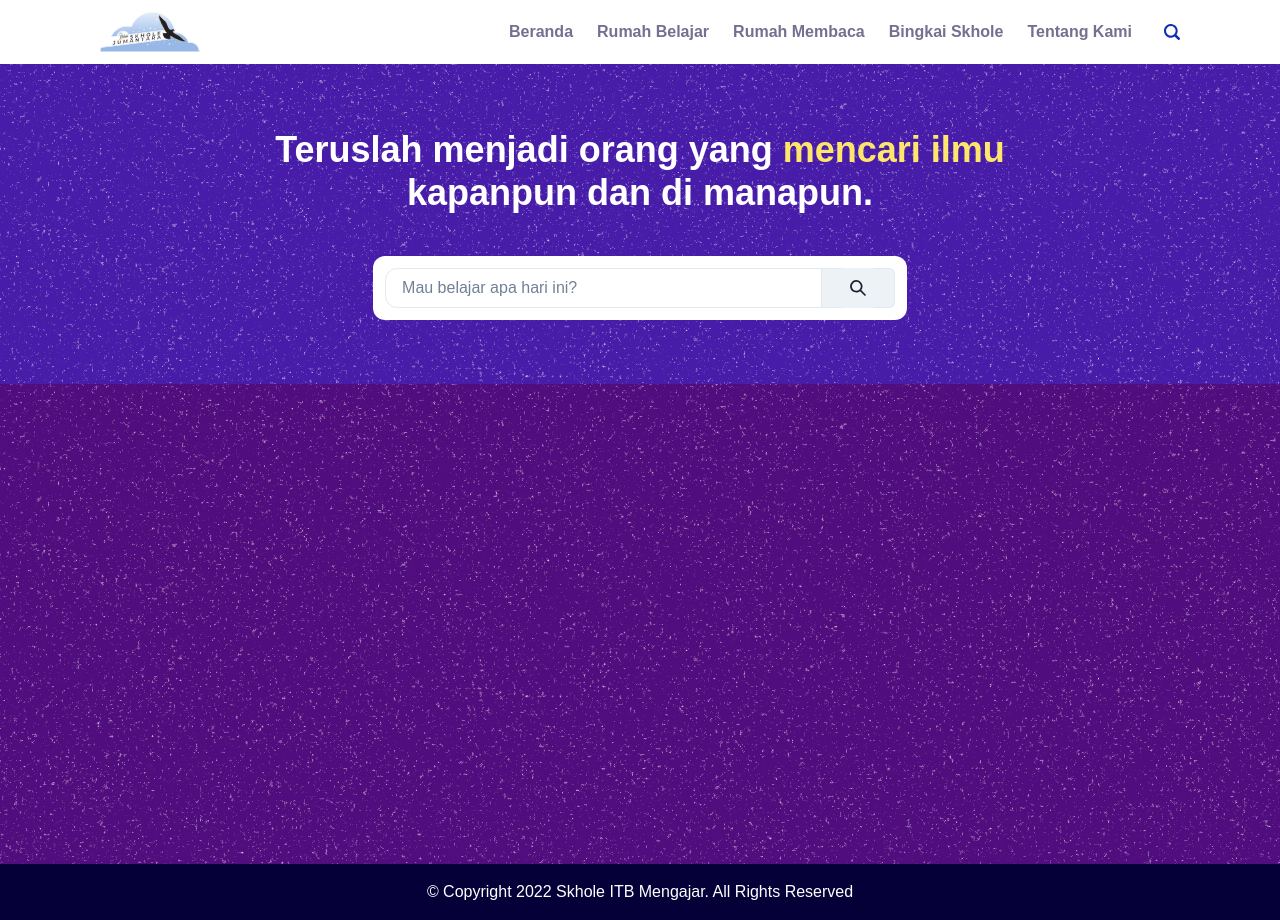
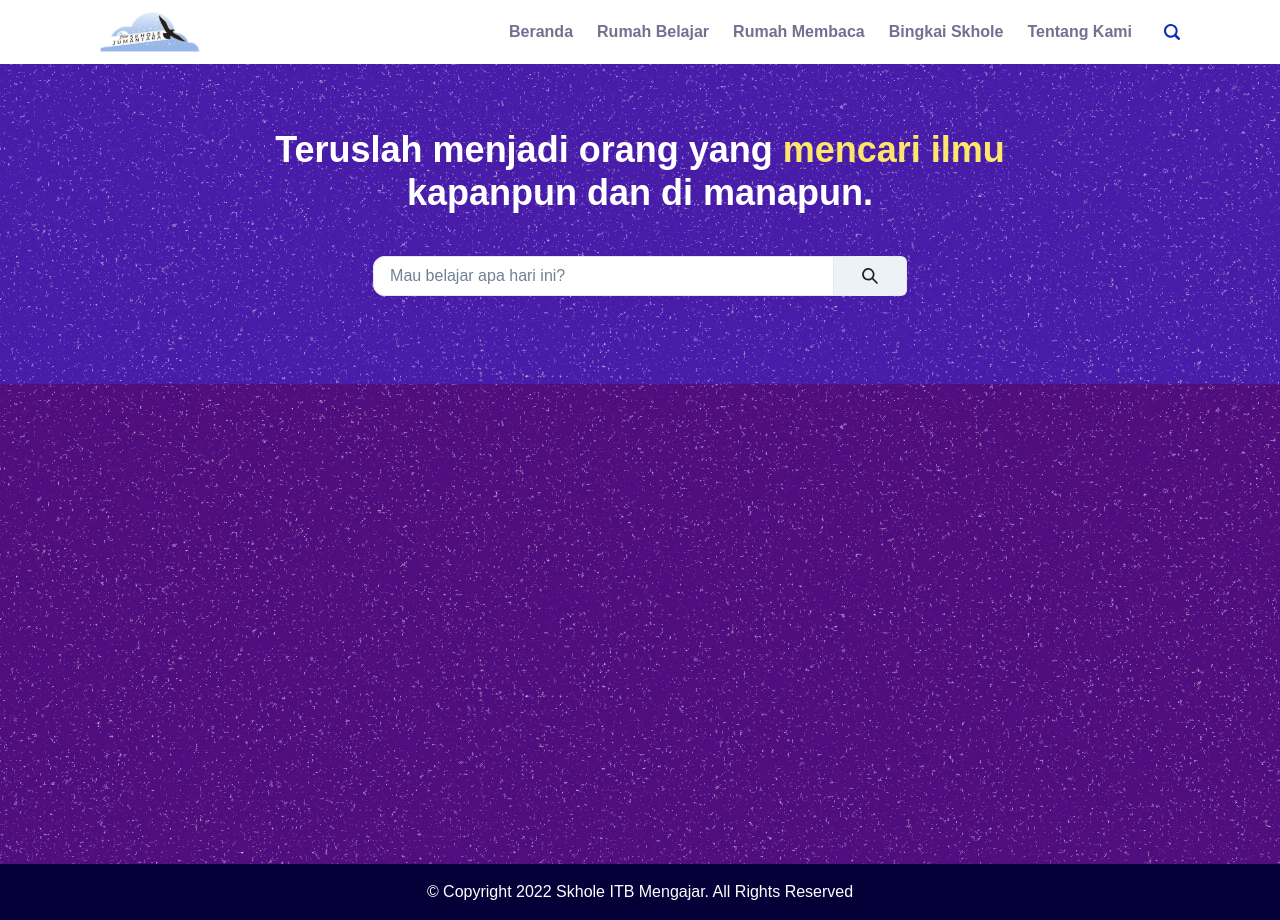
Before and after one commit to eiffelaqila/FE-Skhole-2022, a Next.js app: page /search in a window 1280 px wide. Built offline with nearby package versions, Linux system fonts and the light colour scheme; a web font is replaced by a local one.

Commit message:
diubah bentuk search bar nya

```diff
--- a/pages/search/index.tsx
+++ b/pages/search/index.tsx
@@ -67,8 +67,9 @@ export default function Search() {
                         top="60%"
                         right="50%px"
                         bg="white"
-                        p="3"
-                        borderRadius="xl">
+                        p="0"
+                        borderRadius="xl"
+                        >
                         <Stack direction="row" gap="2">
                             <InputGroup>
                                 <Input
```
